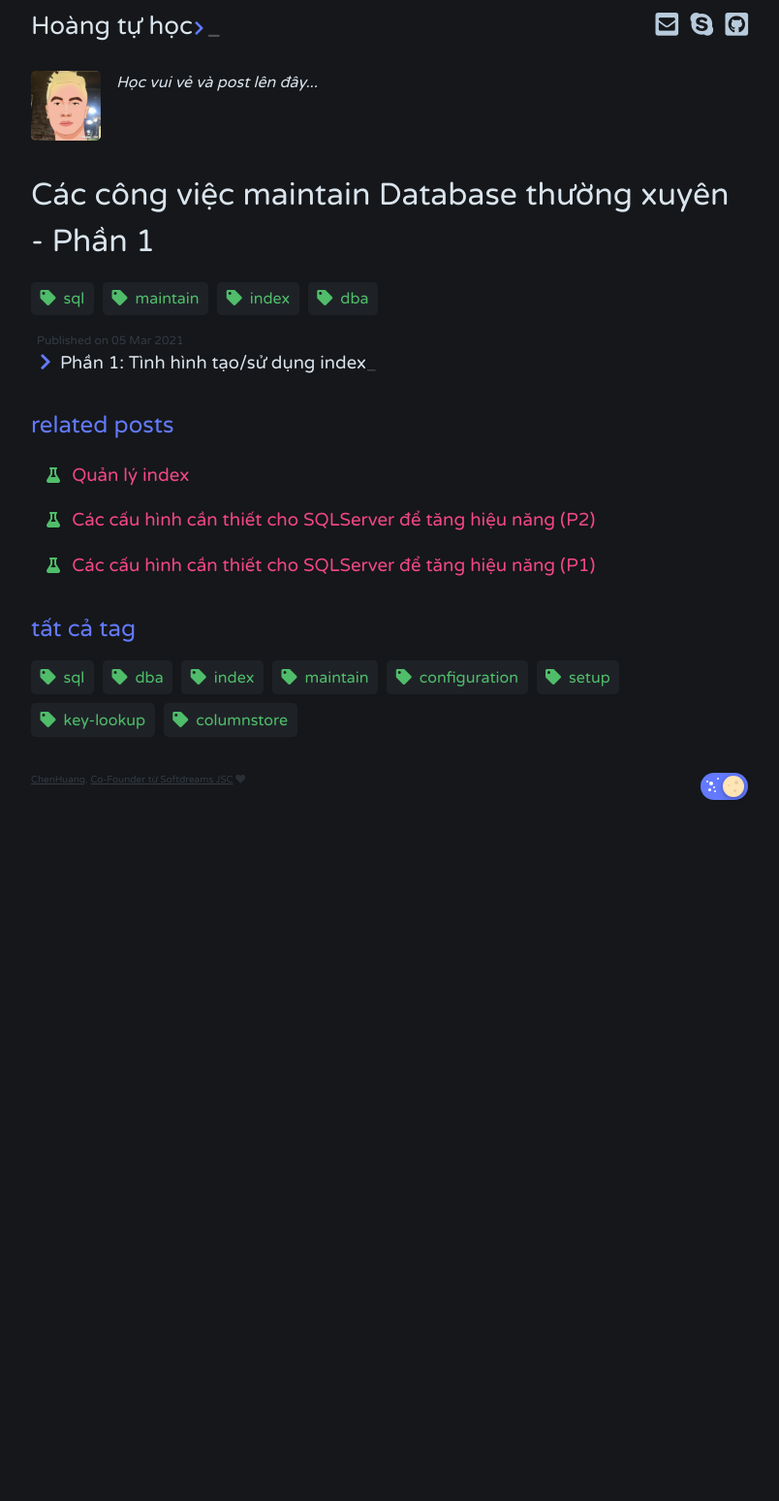
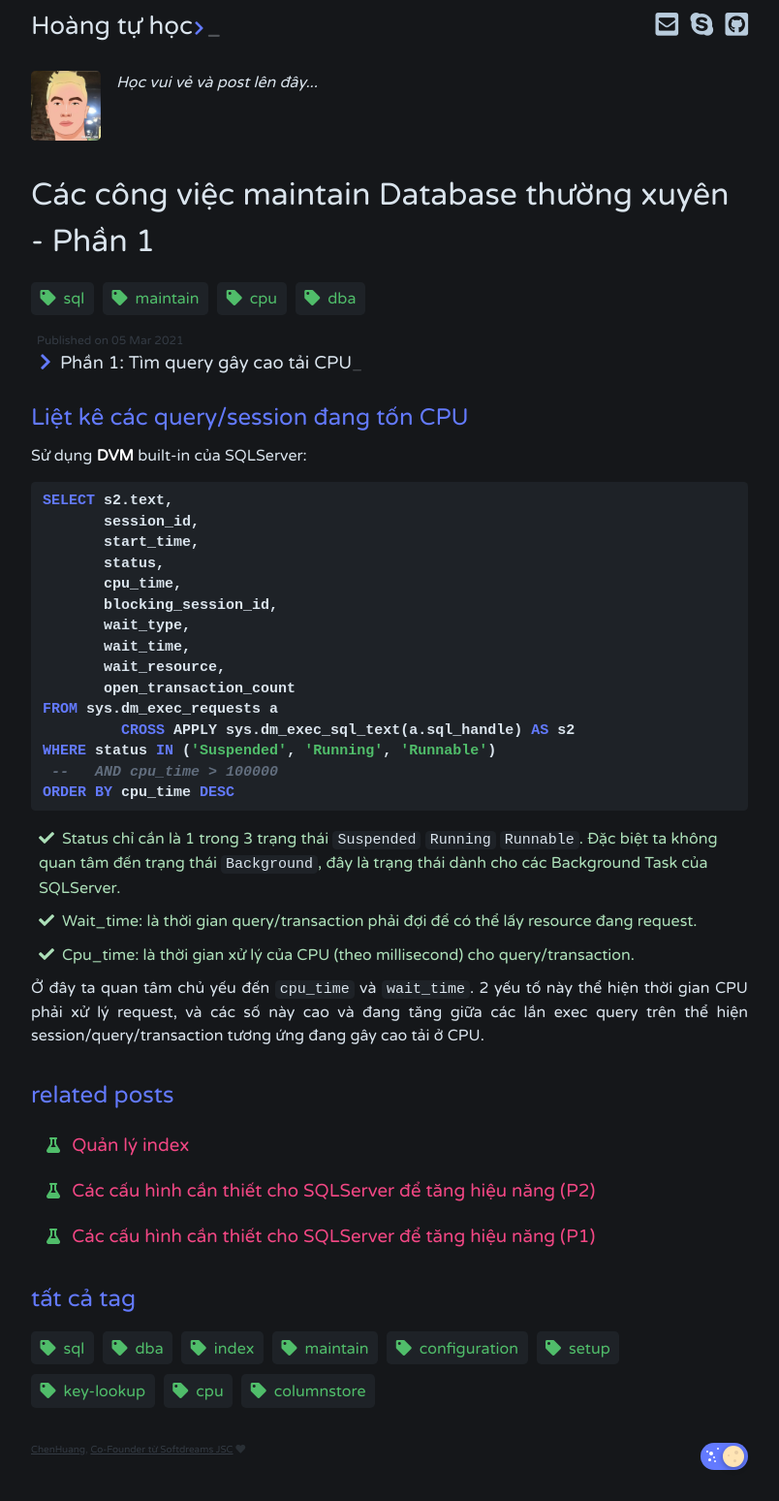
Before and after one commit to chenhuang511/chenhuang511.github.io, a Jekyll site: the page built from _posts/2021-03-05-sqlperf-maintain-tasks-1.md, in a window 1280 px wide. Shown: the whole page at 97% size, without its empty margins (238-1042 px from the left). Built offline with Jekyll 4.4.1, drawn with Linux system fonts in a browser that asks for light colours; comment, search, counter and statistics services are not loaded; before the commit the page ends 900 px from its top, so only the background shows below that.

Commit message:
typing about cpu pressure

````diff
--- a/_posts/2021-03-05-sqlperf-maintain-tasks-1.md
+++ b/_posts/2021-03-05-sqlperf-maintain-tasks-1.md
@@ -1,6 +1,35 @@
 ---
 layout: post
 title:  "Các công việc maintain Database thường xuyên - Phần 1"
-description: "Phần 1: Tình hình tạo/sử dụng index"
-tags: sql maintain index dba
+description: "Phần 1: Tìm query gây cao tải CPU"
+tags: sql maintain cpu dba
+
 ---
+
+## Liệt kê các query/session đang tốn CPU
+
+Sử dụng **DVM** built-in của SQLServer:
+
+```sql
+SELECT s2.text,
+       session_id,
+       start_time,
+       status,
+       cpu_time,
+       blocking_session_id,
+       wait_type,
+       wait_time,
+       wait_resource,
+       open_transaction_count
+FROM sys.dm_exec_requests a
+         CROSS APPLY sys.dm_exec_sql_text(a.sql_handle) AS s2
+WHERE status IN ('Suspended', 'Running', 'Runnable')
+ --   AND cpu_time > 100000
+ORDER BY cpu_time DESC
+```
+
+* Status chỉ cần là 1 trong 3 trạng thái ```Suspended``` ```Running``` ```Runnable```. Đặc biệt ta không quan tâm đến trạng thái ```Background```, đây là trạng thái dành cho các Background Task của SQLServer.
+* Wait_time: là thời gian query/transaction phải đợi để có thể lấy resource đang request.
+* Cpu_time: là thời gian xử lý của CPU (theo millisecond) cho query/transaction.
+
+Ở đây ta quan tâm chủ yếu đến ```cpu_time``` và ```wait_time```. 2 yếu tố này thể hiện thời gian CPU phải xử lý request, và các số này cao và đang tăng giữa các lần exec query trên thể hiện session/query/transaction tương ứng đang gây cao tải ở CPU.
````
